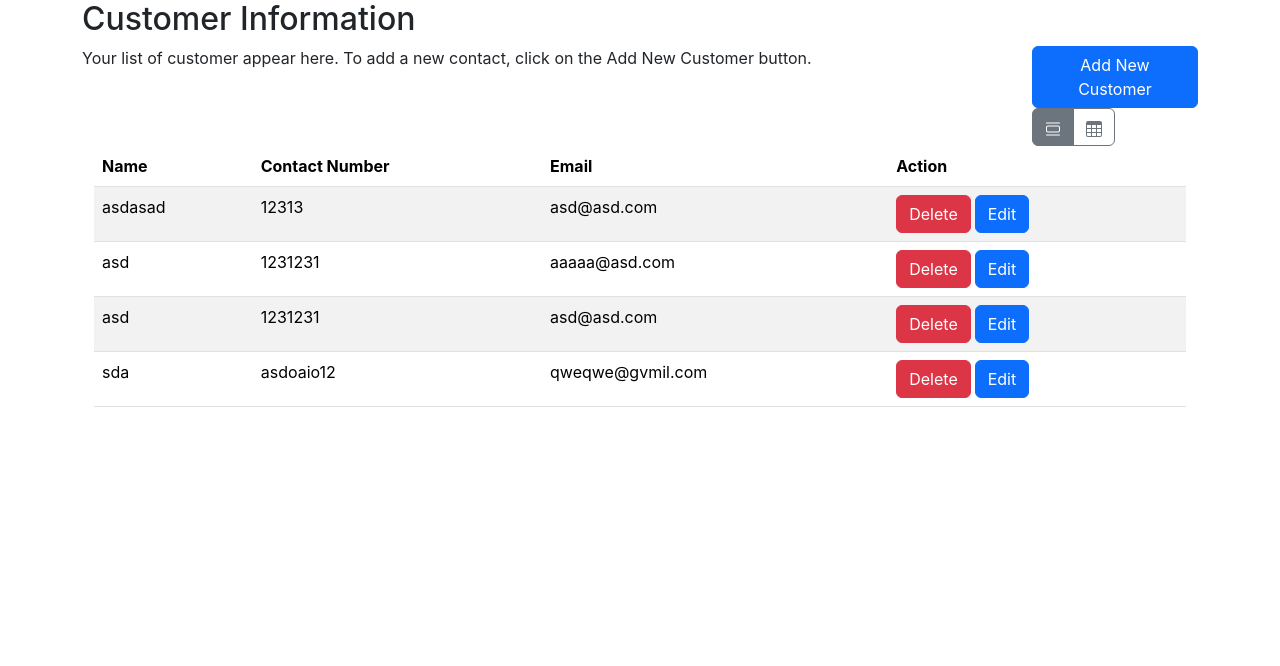
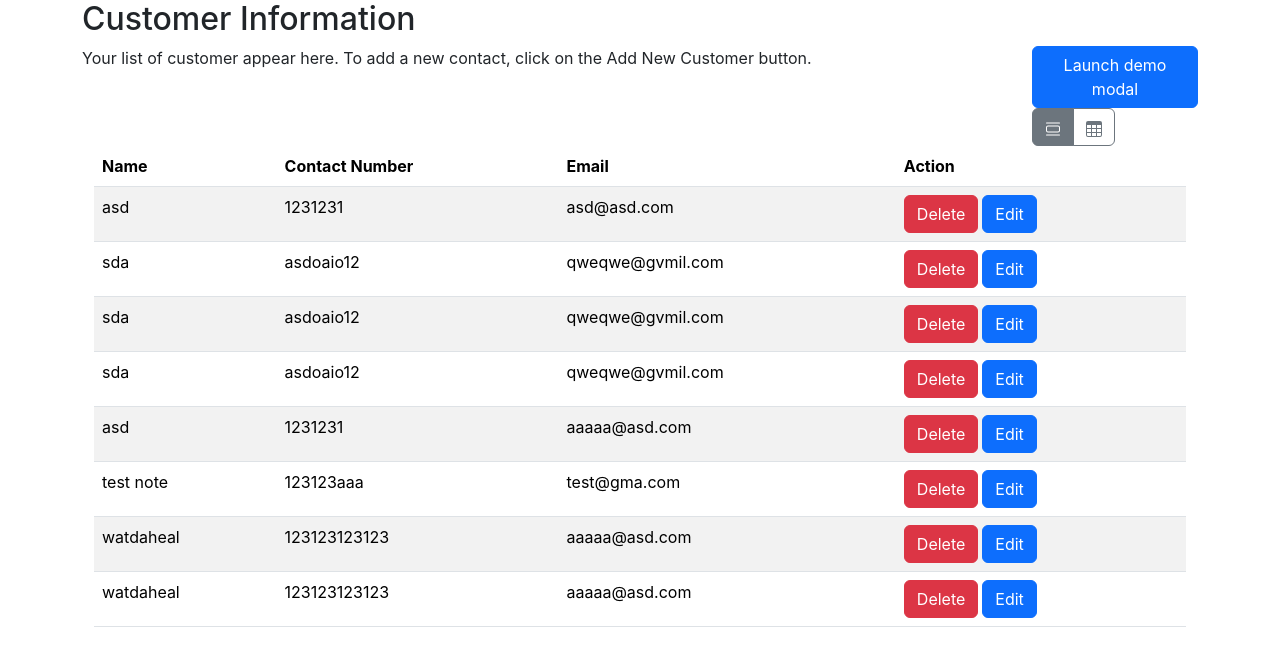
Before and after one commit to dsaldariega/contact-management-list, a React (Create React App) app: page / in a window 1280 px wide. Shown: the top 666 px of the page. Built offline with nearby package versions, Linux system fonts and the light colour scheme; data requests are answered from the project's data file.

Commit message:
install swal2, to modify container, to add routing for modal

```diff
--- a/db.json
+++ b/db.json
@@ -1,17 +1,5 @@
 {
   "contacts": [
-    {
-      "id": "bd26",
-      "name": "asdasad",
-      "email": "asd@asd.com",
-      "phone": "12313"
-    },
-    {
-      "id": "1b90",
-      "name": "asd",
-      "email": "aaaaa@asd.com",
-      "phone": "1231231"
-    },
     {
       "id": "5cb0",
       "name": "asd",
@@ -23,6 +11,42 @@
       "name": "sda",
       "email": "qweqwe@gvmil.com",
       "phone": "asdoaio12"
+    },
+    {
+      "id": "1dc5",
+      "name": "sda",
+      "email": "qweqwe@gvmil.com",
+      "phone": "asdoaio12"
+    },
+    {
+      "id": "985b",
+      "name": "sda",
+      "email": "qweqwe@gvmil.com",
+      "phone": "asdoaio12"
+    },
+    {
+      "id": "4060",
+      "name": "asd",
+      "email": "aaaaa@asd.com",
+      "phone": "1231231"
+    },
+    {
+      "id": "9017",
+      "name": "test note",
+      "email": "test@gma.com",
+      "phone": "123123aaa"
+    },
+    {
+      "id": "d143",
+      "name": "watdaheal",
+      "email": "aaaaa@asd.com",
+      "phone": "123123123123"
+    },
+    {
+      "id": "0ec1",
+      "name": "watdaheal",
+      "email": "aaaaa@asd.com",
+      "phone": "123123123123"
     }
   ]
 }
--- a/package.json
+++ b/package.json
@@ -18,6 +18,7 @@
     "react-router-dom": "^6.22.3",
     "react-scripts": "5.0.1",
     "sort-by": "^1.2.0",
+    "sweetalert2": "^11.10.8",
     "web-vitals": "^2.1.4"
   },
   "scripts": {
--- /dev/null
+++ b/src/components/ContactModalForm.jsx
@@ -0,0 +1,96 @@
+import React from "react";
+import { Link } from "react-router-dom";
+
+export const ContactModalForm = ({ contact, onChange, onSubmit }) => {
+  return (
+    <div
+      className="modal fade"
+      id="exampleModal"
+      tabindex="-1"
+      aria-labelledby="exampleModalLabel"
+      aria-hidden="true"
+    >
+      <form onSubmit={onSubmit}>
+        <div className="modal-dialog">
+          <div className="modal-content">
+            <div className="modal-header">
+              <h1 className="modal-title fs-5" id="exampleModalLabel">
+                Modal title
+              </h1>
+              <button
+                type="button"
+                className="btn-close"
+                data-bs-dismiss="modal"
+                aria-label="Close"
+              ></button>
+            </div>
+            <div className="modal-body">
+              <div className="container-fluid">
+                <div className="row justify-content-center">
+                  <div className="col-sm-6">
+                    <div className="mb-3">
+                      <label htmlFor="name" className="form-label">
+                        Name
+                      </label>
+                      <input
+                        type="text"
+                        className="form-control"
+                        id="name"
+                        name="name"
+                        value={contact.name}
+                        onChange={onChange}
+                        required
+                      />
+                    </div>
+                    <div className="mb-3">
+                      <label htmlFor="email" className="form-label">
+                        Email
+                      </label>
+                      <input
+                        type="email"
+                        className="form-control"
+                        id="email"
+                        name="email"
+                        value={contact.email}
+                        onChange={onChange}
+                        required
+                      />
+                    </div>
+                    <div className="mb-3">
+                      <label htmlFor="phone" className="form-label">
+                        Phone
+                      </label>
+                      <input
+                        type="text"
+                        className="form-control"
+                        id="phone"
+                        name="phone"
+                        value={contact.phone}
+                        onChange={onChange}
+                        required
+                      />
+                    </div>
+                    <div className="mb-3">
+                    </div>
+                  </div>
+                </div>
+              </div>
+            </div>
+            <div class="modal-footer">
+              <button
+                type="button"
+                class="btn btn-secondary"
+                data-bs-dismiss="modal"
+              >
+                Close
+              </button>
+              <button type="submit" className="btn btn-primary" data-bs-dismiss="modal">
+                Save
+              </button>
+            </div>
+          </div>
+        </div>
+      </form>
+    </div>
+  );
+};
--- a/src/containers/ContactFormContainer.jsx
+++ b/src/containers/ContactFormContainer.jsx
@@ -1,7 +1,7 @@
 import React, { useState, useEffect } from "react";
-import ContactForm from "../components/ContactForm";
-import { useParams, useNavigate } from "react-router-dom";
+import { useParams, useNavigate, Link } from "react-router-dom";
 import { getContactById, saveContact, updateContact } from "../api/contactApi";
+import { ContactModalForm } from "../components/ContactModalForm";
 
 function ContactFormContainer() {
   const [contact, setContact] = useState({ name: "", email: "", phone: "" });
@@ -39,11 +39,22 @@ function ContactFormContainer() {
   };
 
   return (
-    <ContactForm
-      contact={contact}
-      onChange={handleChange}
-      onSubmit={handleSubmit}
-    />
+    <div>
+      <Link
+        type="button"
+        className="btn btn-primary"
+        data-bs-toggle="modal"
+        data-bs-target="#exampleModal"
+        to="/test"
+      >
+        Launch demo modal
+      </Link>
+      <ContactModalForm
+        contact={contact}
+        onChange={handleChange}
+        onSubmit={handleSubmit}
+      />
+    </div>
   );
 }
 
--- a/src/containers/ContactListContainer.jsx
+++ b/src/containers/ContactListContainer.jsx
@@ -2,6 +2,7 @@ import React, { useEffect, useState } from "react";
 import { Link, useNavigate } from "react-router-dom";
 import ContactList from "../components/ContactList";
 import { deleteContact, getAllContacts } from "../api/contactApi";
+import ContactFormContainer from "./ContactFormContainer";
 
 const ContactListContainer = () => {
   const [contacts, setContacts] = useState([]);
@@ -49,9 +50,10 @@ const ContactListContainer = () => {
             </span>
           </div>
           <div className="col-sm-2">
-            <Link to="/add">
+            {/* <Link to="/add" className="btn btn-primary">
               <button className="btn btn-primary">Add New Customer</button>
-            </Link>
+            </Link> */}
+            <ContactFormContainer/>
           </div>
         </div>
         {isTableView ? (
```
Also changed, not shown: 1 other file (tests, documents, lock files or other folders).
